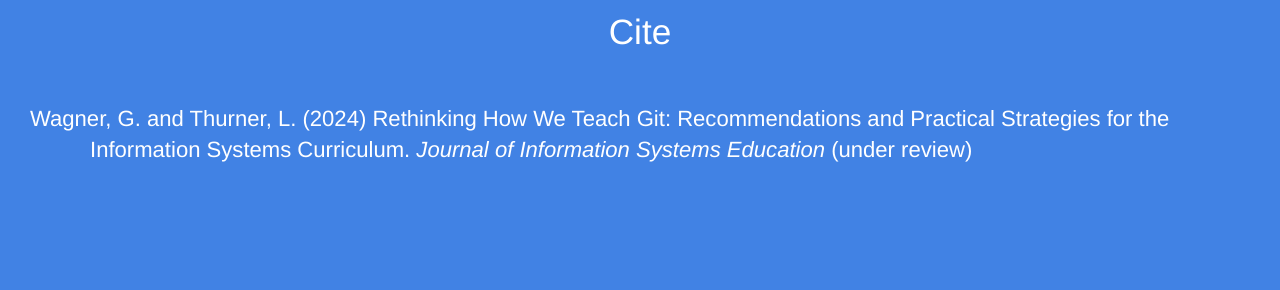
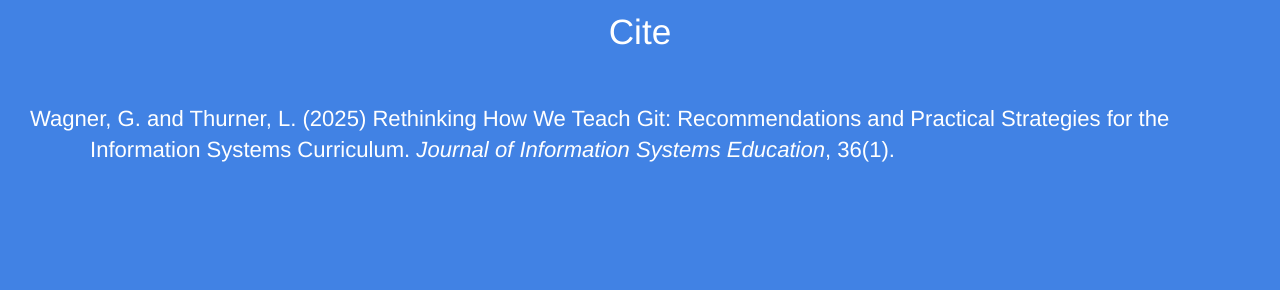
Before and after one commit to digital-work-lab/rethink-git-teaching, a Jekyll site: the page built from index.html, in a window 1280 px wide and 900 px high, scrolled down 2625 px. Shown: the part 154-444 px from the top of the window. Built offline with Jekyll 4.4.1, drawn with Linux system fonts in a browser that asks for light colours; the list of posts is cut into pages by our own code.

Commit message:
add publication details

```diff
--- a/index.html
+++ b/index.html
@@ -64,7 +64,7 @@
 		<h2>Cite</h2>
 
 			<div class="container flex" style="text-align: left; padding-left: 60px; text-indent: -60px;">
-				<p class="editable">Wagner, G. and Thurner, L. (2024) Rethinking How We Teach Git: Recommendations and Practical Strategies for the Information Systems Curriculum. <em>Journal of Information Systems Education</em> (under review)</p>
+				<p class="editable">Wagner, G. and Thurner, L. (2025) Rethinking How We Teach Git: Recommendations and Practical Strategies for the Information Systems Curriculum. <em>Journal of Information Systems Education</em>, 36(1).</p>
 			</div>
 
 			<section>
```
